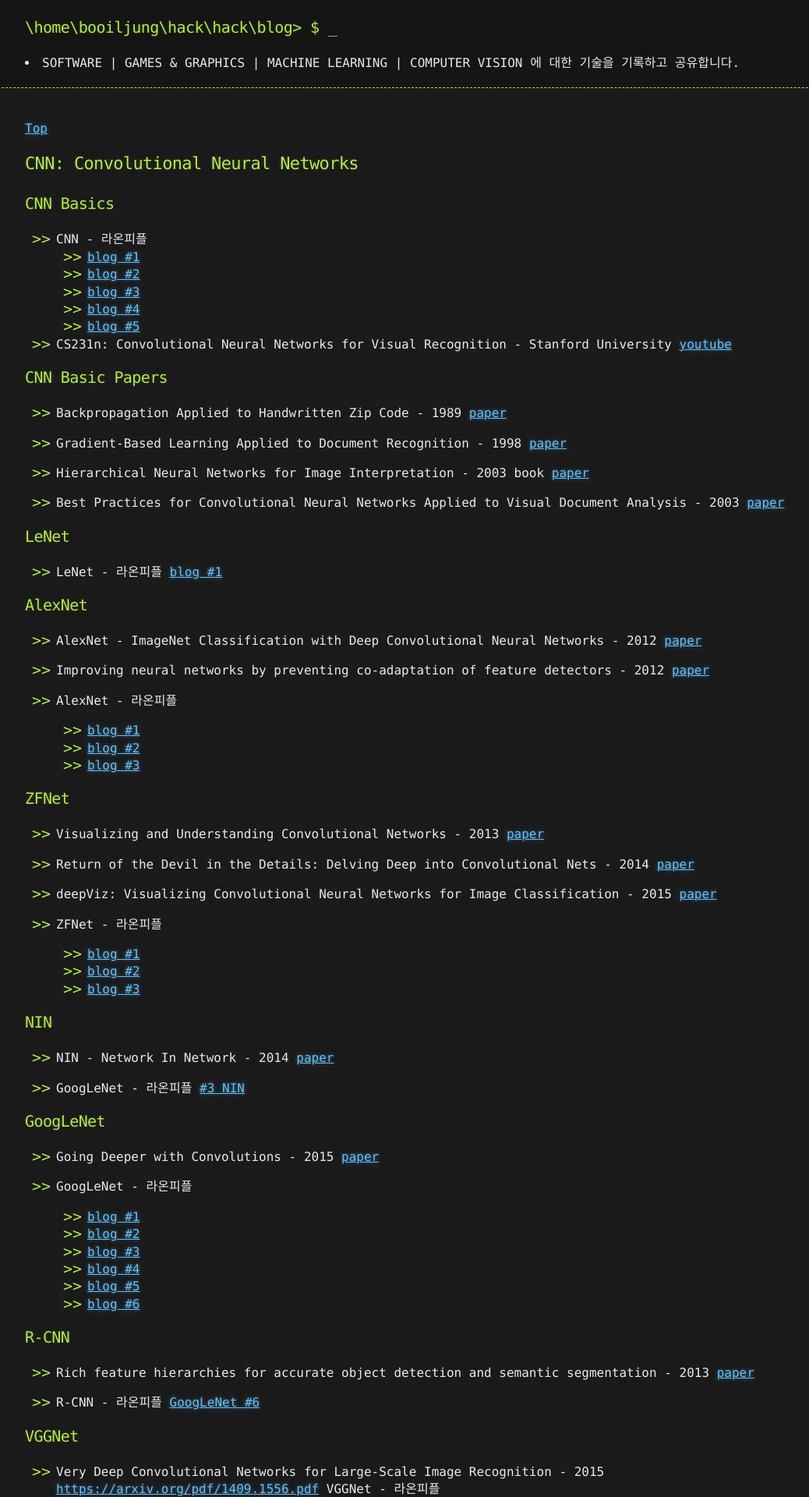
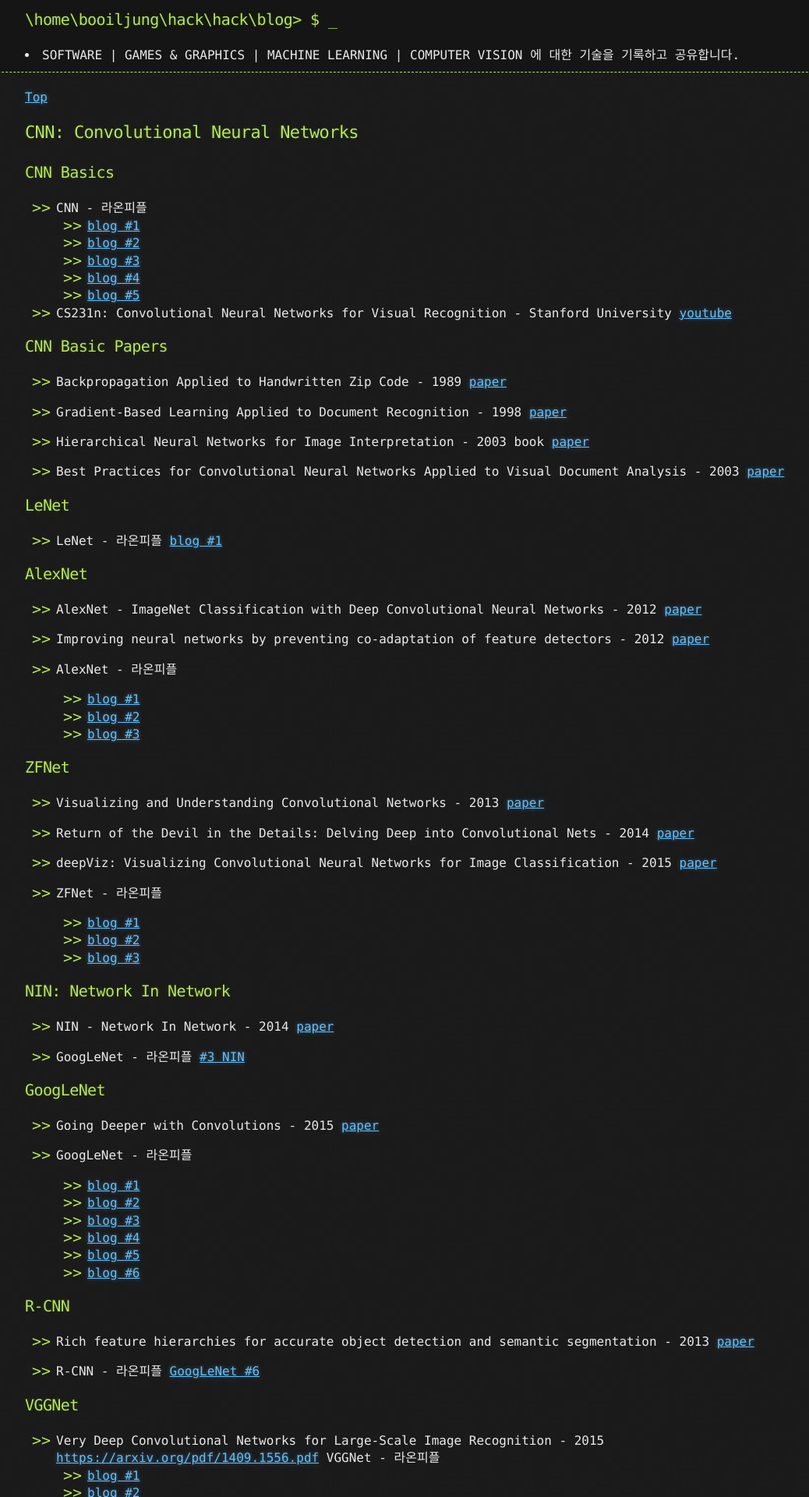
Before and after one commit to booiljung/xxxxx, a Jekyll site: the page built from machine_learning_notes/cnn.md, in a window 1280 px wide. Shown: the top 1920 px of the page at 78% size, without its empty margins (108-1146 px from the left). Built offline with Jekyll 4.4.1, drawn with Linux system fonts in a browser that asks for light colours; our own code applies the rules of GitHub Pages for plain Markdown files.

Commit message:
header magine reduced

```diff
--- a/_sass/jekyll-theme-hacker.scss
+++ b/_sass/jekyll-theme-hacker.scss
@@ -49,8 +49,8 @@
   /*background: rgba(0, 0, 0, 0.1);*/
   width: 100%;
   border-bottom: 1px dashed $conifer; //header;
-  padding: 20px 0;
-  margin: 0 0 40px 0;
+  padding: 10px 0;
+  margin: 0 0 20px 0;
 }
 
 header h1 {
--- a/machine_learning_notes/cnn.md
+++ b/machine_learning_notes/cnn.md
@@ -60,7 +60,7 @@
 
 
 
-## NIN
+## NIN: Network In Network
 
 * NIN - Network In Network - 2014 [paper](https://arxiv.org/pdf/1312.4400.pdf)
 
```
